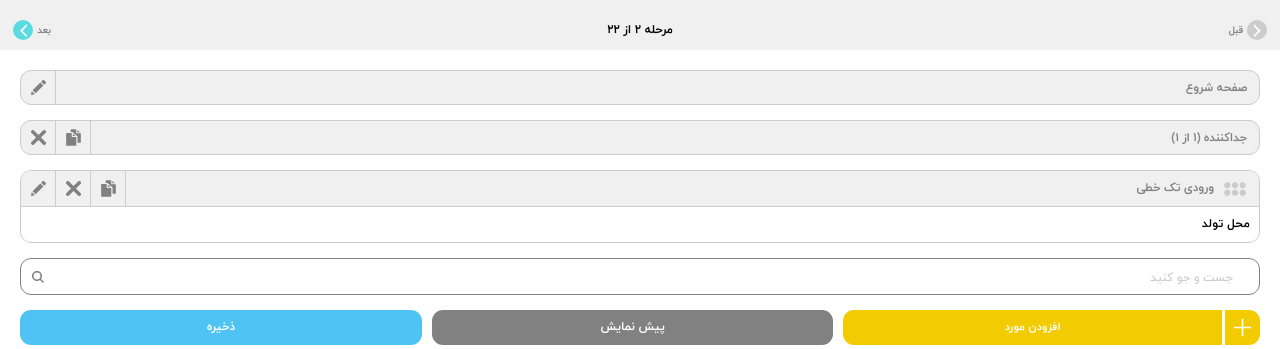
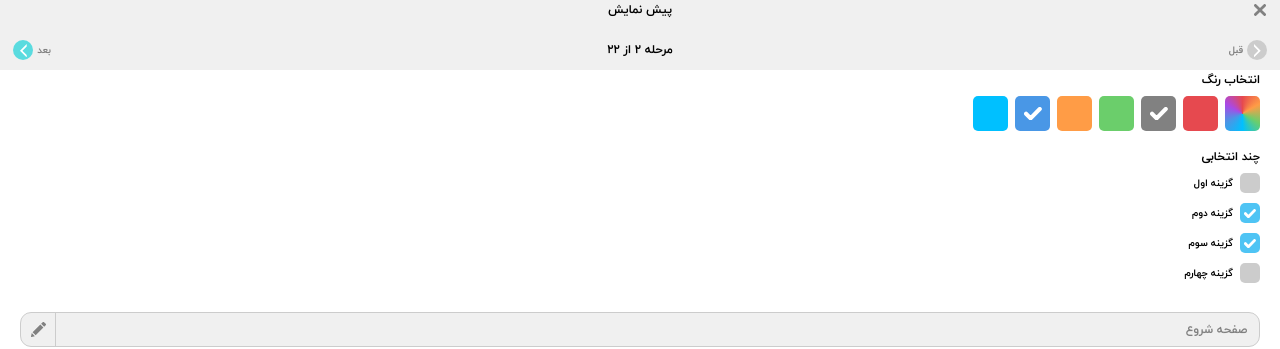
Before and after one commit to weblite-wapps/forms, a React (Create React App) app in the folder frontend/: page / in a window 1280 px wide. Shown: the part 410-759 px from the top of the page. Built offline with nearby package versions, Linux system fonts and the light colour scheme.

Commit message:
feat(forms): Forms Components
Color Picker
mutli Select

```diff
--- /dev/null
+++ b/frontend/src/app/components/Inputs/color.scss
@@ -0,0 +1,12 @@
+.dynamic--color {
+    background:
+   linear-gradient(to right, #e6494f 0%,#ff9c46 25%, #6bce6b 45%, #00c0ff 65%, #4997e6 75%, #a949e6 90%,#e6494f  100%);
+  background:
+    conic-gradient(#e6494f, #ff9c46, #6bce6b, #00c0ff, #4997e6, #a949e6, #e6494f);
+    &::-webkit-color-swatch-wrapper {
+        padding: 0;
+    }
+    &::-webkit-color-swatch {
+        border: none;
+    }
+}
--- a/frontend/src/app/components/Inputs/colorPicker.jsx
+++ b/frontend/src/app/components/Inputs/colorPicker.jsx
@@ -0,0 +1,102 @@
+import React from 'react'
+import PropTypes from 'prop-types'
+import { Button, Typography } from '@material-ui/core'
+import { makeStyles } from '@material-ui/core/styles'
+import { cns } from '../../../helper/style/utils'
+import './color.scss'
+
+const useStyles = makeStyles(() => ({
+  root: {
+    margin: '0px 20px 16px',
+  },
+  palette: {
+    display: 'flex',
+    justifyContent: 'flex-end',
+  },
+  colorBox: {
+    minWidth: 35,
+    height: 35,
+    width: 35,
+    borderRadius: 5,
+    marginRight: 7,
+    '&:last-child': {
+      marginRight: 0,
+    },
+  },
+  dynamicColor: {
+    overflow: 'hidden',
+    boxSizing: 'border-box',
+    padding: '17.5px',
+    fontSize: 16,
+    border: 'none',
+    outline: 'none',
+    '-webkit-tap-highlight-color': 'transparent',
+  },
+  typography: {
+    fontSize: 12,
+    lineHeight: '21px',
+    letterSpacing: -0.08,
+    marginBottom: 5,
+  },
+}))
+
+const Color = ({ backgroundColor, selected, ...other }) => (
+  <Button size="small" style={{ backgroundColor }} {...other}>
+    {selected ? <img src="assets/svg/checkMark.svg" alt="checked" /> : ''}
+  </Button>
+)
+
+const ColorPicker = ({ colors, onClick, onChange, label, hasPicker }) => {
+  const classes = useStyles()
+  return (
+    <div className={classes.root}>
+      <Typography align="right" className={classes.typography}>
+        {label}
+      </Typography>
+      <div className={classes.palette}>
+        {colors.map(({ color, selected, id }) => (
+          <Color
+            key={id}
+            backgroundColor={color}
+            selected={selected}
+            className={classes.colorBox}
+            onClick={() => onClick(color)}
+          />
+        ))}
+        {hasPicker && (
+          // this is a Masterpiece [Enjoy :)]
+          <input
+            value="#00c0ff"
+            type="color"
+            onChange={onChange}
+            className={cns(
+              classes.dynamicColor,
+              classes.colorBox,
+              'dynamic--color',
+            )}
+          />
+        )}
+      </div>
+    </div>
+  )
+}
+
+ColorPicker.propTypes = {
+  // valid html colors <Length = 6>
+  colors: PropTypes.arrayOf(
+    PropTypes.shape({
+      color: PropTypes.string,
+      selected: PropTypes.bool,
+    }),
+  ).isRequired,
+  hasPicker: PropTypes.bool,
+  label: PropTypes.string.isRequired,
+  onClick: PropTypes.func.isRequired,
+  onChange: PropTypes.func,
+}
+ColorPicker.defaultProps = {
+  hasPicker: false,
+  onChange: Function.prototype,
+}
+
+export default ColorPicker
--- a/frontend/src/app/components/Inputs/index.js
+++ b/frontend/src/app/components/Inputs/index.js
@@ -1,3 +1,4 @@
 export { default as SingleLineInput } from './singleLineInput'
 export { default as MultiLineInput } from './multiLineInput'
 export { default as ColorPicker } from './colorPicker'
+export { default as MultiSelect } from './multiSelect'
--- /dev/null
+++ b/frontend/src/app/components/Inputs/multiSelect.jsx
@@ -0,0 +1,96 @@
+import React from 'react'
+import PropTypes from 'prop-types'
+import { List, ListItem, Button, Typography } from '@material-ui/core'
+import { makeStyles, darken } from '@material-ui/core/styles'
+import { cns, ab } from '../../../helper/style/utils'
+
+const useStyles = makeStyles(() => ({
+  root: {
+    margin: '0px 20px 16px',
+  },
+  typography: {
+    fontSize: 12,
+    lineHeight: '21px',
+    letterSpacing: -0.08,
+    marginBottom: 5,
+  },
+  text: {
+    width: '100%',
+    direction: 'rtl',
+    fontSize: 10,
+    lineHeight: '17px',
+    letterSpacing: -0.08,
+  },
+  list: {
+    paddingTop: 0,
+  },
+  listItem: {
+    '&:first-child': {
+      paddingTop: 0,
+    },
+    padding: '5px 0',
+  },
+  checkbox: {
+    marginLeft: 7,
+    minWidth: 20,
+    width: 20,
+    height: 20,
+    padding: 0,
+    border: 'none',
+    transition: 'none',
+    borderRadius: 5,
+    backgroundColor: '#ccc',
+    '&:hover': {
+      backgroundColor: darken('#ccc', 0.1),
+    },
+  },
+  selected: {
+    backgroundColor: '#4fc4f4',
+    '&:hover': {
+      backgroundColor: darken('#4fc4f4', 0.1),
+    },
+  },
+  checkMark: {
+    width: 12,
+    height: 9,
+  },
+}))
+
+const MultiSelect = ({ label, options, onClick }) => {
+  const classes = useStyles()
+  return (
+    <div className={classes.root}>
+      <Typography align="right" className={classes.typography}>
+        {label}
+      </Typography>
+      <List className={classes.list}>
+        {options.map(({ text, selected, id }) => (
+          <ListItem key={id} className={classes.listItem}>
+            <Typography align="right" noWrap className={classes.text}>
+              {text}
+            </Typography>
+            <Button
+              className={cns(classes.checkbox, ab(classes.selected)(selected))}
+              onClick={({ target: { checked } }) => onClick(id, checked)}
+              classes={{ root: classes.color, checked: classes.checked }}
+            >
+              {selected ? (
+                <img
+                  src="assets/svg/checkMark.svg"
+                  alt="check"
+                  className={classes.checkMark}
+                />
+              ) : (
+                ''
+              )}
+            </Button>
+          </ListItem>
+        ))}
+      </List>
+    </div>
+  )
+}
+
+MultiSelect.propTypes = {}
+
+export default MultiSelect
--- a/frontend/src/app/components/appBar/filedAppBar.jsx
+++ b/frontend/src/app/components/appBar/filedAppBar.jsx
@@ -150,11 +150,12 @@ const FiledAppBar = ({ variant, title, onLeft, onRight }) => {
 FiledAppBar.propTypes = {
   variant: PropTypes.oneOf(['field', 'form', 'preview']),
   title: PropTypes.string.isRequired,
-  onLeft: PropTypes.func.isRequired,
-  onRight: PropTypes.func.isRequired,
+  onLeft: PropTypes.func,
+  onRight: PropTypes.func,
 }
 FiledAppBar.defaultProps = {
   variant: 'field',
+  onLeft: null,
+  onRight: null,
 }
-
 export default FiledAppBar
--- a/frontend/src/app/components/create/create.jsx
+++ b/frontend/src/app/components/create/create.jsx
@@ -9,7 +9,12 @@ import Drawer from '../drawer/drawer'
 import Switch from '../switch/switchButtons'
 import TextOptions from '../textOptions/textOptions'
 import FiledAppBar from '../appBar/filedAppBar'
-import { SingleLineInput, MultiLineInput, ColorPicker } from '../Inputs'
+import {
+  SingleLineInput,
+  MultiLineInput,
+  ColorPicker,
+  MultiSelect,
+} from '../Inputs'
 
 const Create = () => {
   const [open, setOpen] = React.useState(false)
@@ -17,7 +22,14 @@ const Create = () => {
   console.log('OPEN', open)
 
   return (
-    <>
+    <div
+      style={{
+        overflow: 'auto',
+        height: 'calc(100% - 40px)', // subtract header
+        padding: '20px 0',
+        boxSizing: 'border-box',
+      }}
+    >
       <FiledAppBar
         onLeft={console.log}
         onRight={console.log}
@@ -35,14 +47,33 @@ const Create = () => {
         title="مرحله ۲ از ۲۲"
         variant="form"
       />
-      <div
-        style={{
-          overflow: 'auto',
-          height: 'calc(100% - 40px)', // subtract header
-          padding: '20px 0',
-          boxSizing: 'border-box',
-        }}
-      >
+
+      {/* TODO: I Don't understand This process, How can User get Inputs */}
+      <ColorPicker
+        label="انتخاب رنگ"
+        colors={[
+          { color: '#00C0FF', selected: false, id: '#00C0FF' },
+          { color: '#4997E6', selected: true, id: '#4997E6' },
+          { color: '#FF9C46', selected: false, id: '#FF9C46' },
+          { color: '#6BCE6B', selected: false, id: '#6BCE6B' },
+          { color: '#818181', selected: true, id: '#818181' },
+          { color: '#E6494F', selected: false, id: '#E6494F' },
+        ]}
+        onClick={console.log}
+        onChange={console.log}
+        hasPicker
+      />
+
+      <MultiSelect
+        label="چند انتخابی"
+        onClick={console.log}
+        options={[
+          { text: 'گزینه اول', selected: false, id: '1' },
+          { text: 'گزینه دوم', selected: true, id: '2' },
+          { text: 'گزینه سوم', selected: true, id: '3' },
+          { text: 'گزینه چهارم', selected: false, id: '4' },
+        ]}
+      />
       <FieldBox mode="DEFAULTS" type="صفحه شروع" onEdit={console.log} />
       <FieldBox
         mode="DIVIDER"
@@ -159,7 +190,6 @@ const Create = () => {
         type="number"
       />
     </div>
-    </>
   )
 }
 export default Create
--- a/frontend/src/helper/style/utils.js
+++ b/frontend/src/helper/style/utils.js
@@ -12,7 +12,7 @@ export const cns = (...args) => {
     classNames += !args[index] ? '' : `${args[index]} `
     index += 1
   }
-  return classNames.trimEnd()
+  return classNames
 }
 
 /** SyntheticEvent Handler
```
Also changed, not shown: frontend/public/assets/svg/checkMark.svg (added). Lines whose indentation alone changed are shown as unchanged.
